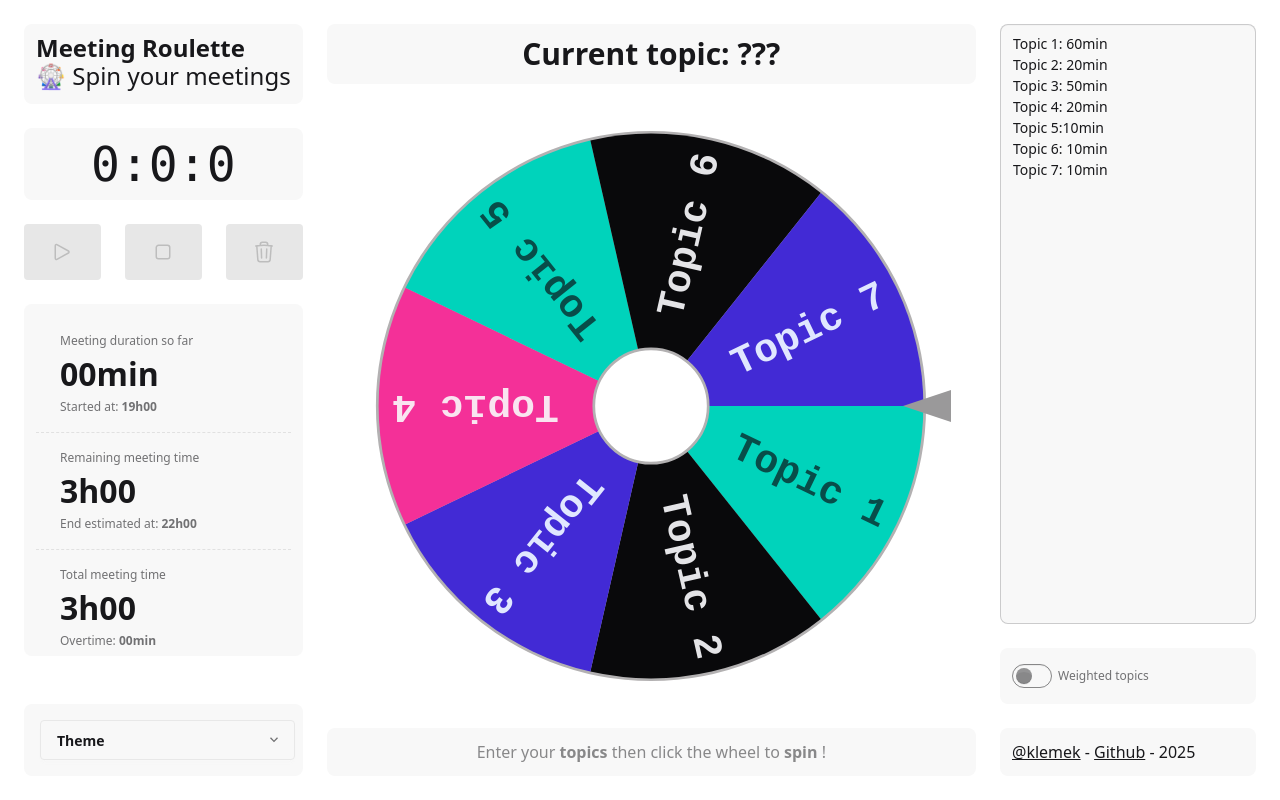
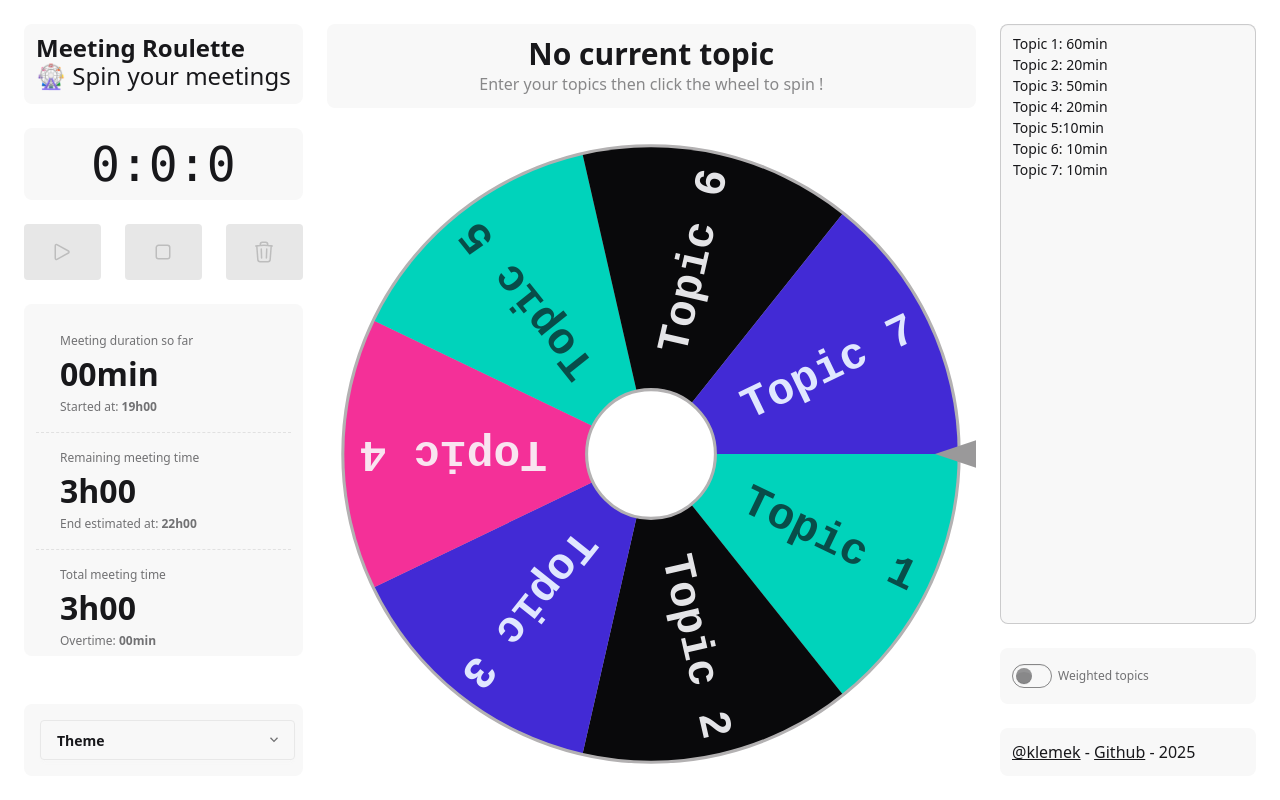
Before and after one commit to Klemek/meeting-roulette, a plain HTML site: page index.html in a window 1280 px wide. Drawn offline with nearby package versions, Linux system fonts and the light colour scheme.

Commit message:
quality of life

```diff
--- a/index.html
+++ b/index.html
@@ -188,19 +188,32 @@
         </div>
       </div>
       <div class="flex flex-col grow h-full gap-6">
-        <div
-          class="bg-base-200 rounded-box p-3 text-center font-black text-3xl"
-        >
-          <span v-if="noData">No more topics</span>
-          <span v-else
-            >Current topic: {{ showSelected ? selectedData.text : '???' }}</span
-          >
+        <div class="bg-base-200 rounded-box p-3 text-center">
+          <div class="font-black text-3xl">
+            <span v-if="noData">No more topics</span>
+            <span v-else-if="timerStarted || showSelected">
+              Current topic:
+              <span class="underline">{{selectedData.text}}</span>
+            </span>
+            <span v-else-if="initialSpin">No current topic</span>
+            <span v-else>Spinning...</span>
+          </div>
+          <div class="font-light">
+            <span v-if="noData">End of meeting?</span>
+            <span v-else-if="timerStarted">Discuss the current topic</span>
+            <span v-else-if="initialSpin" class="animate-pulse">
+              Enter your <b>topics</b> then click the wheel to <b>spin</b> !
+            </span>
+            <span v-else-if="showSelected" class="animate-pulse">
+              Start <b>timer</b> or click the wheel to <b>spin</b>
+            </span>
+            <span v-else>Wheeeeee</span>
+          </div>
         </div>
-        <div class="grow rounded-box p-3 overflow-hidden justify-center">
-          <div class="wheel relative h-full aspect-square m-auto">
+        <div class="grow rounded-box overflow-hidden justify-center">
+          <div class="wheel relative max-h-full aspect-square m-auto">
             <svg
               viewBox="-1.05 -1.05 2.1 2.1"
-              class="h-full"
               :class="timerStarted || noData ? 'cursor-not-allowed' : 'cursor-pointer'"
               :style="`transform: rotate(${wheelPosition}deg)`"
               @click="spin"
@@ -240,17 +253,6 @@
             </svg>
           </div>
         </div>
-        <div class="bg-base-200 rounded-box p-3 text-center">
-          <div v-if="noData">End of meeting?</div>
-          <div v-else-if="timerStarted">Discuss the current topic</div>
-          <div v-else-if="initialSpin" class="animate-pulse">
-            Enter your <b>topics</b> then click the wheel to <b>spin</b> !
-          </div>
-          <div v-else-if="showSelected" class="animate-pulse">
-            Start <b>timer</b> or click the wheel to <b>spin</b>
-          </div>
-          <div v-else>&nbsp;</div>
-        </div>
       </div>
       <div class="flex flex-col min-w-64 h-full gap-6">
         <textarea
```
